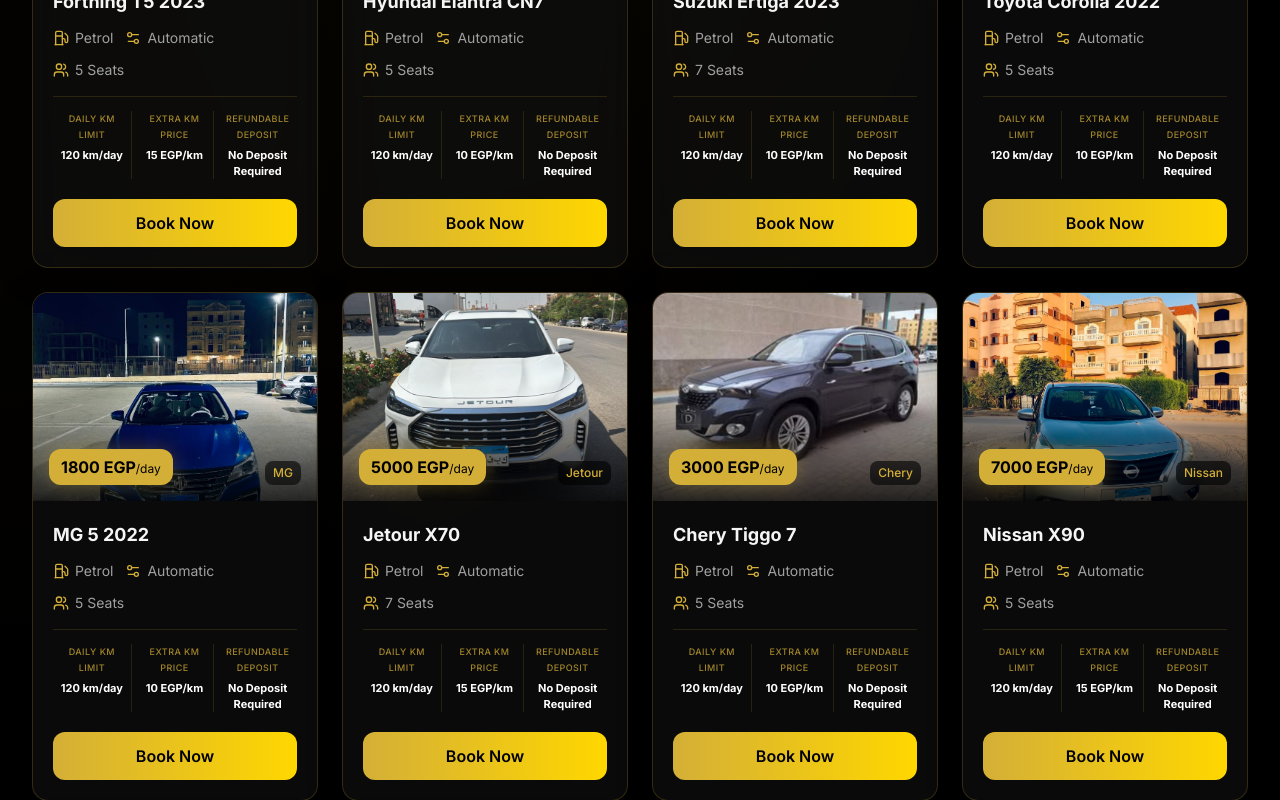
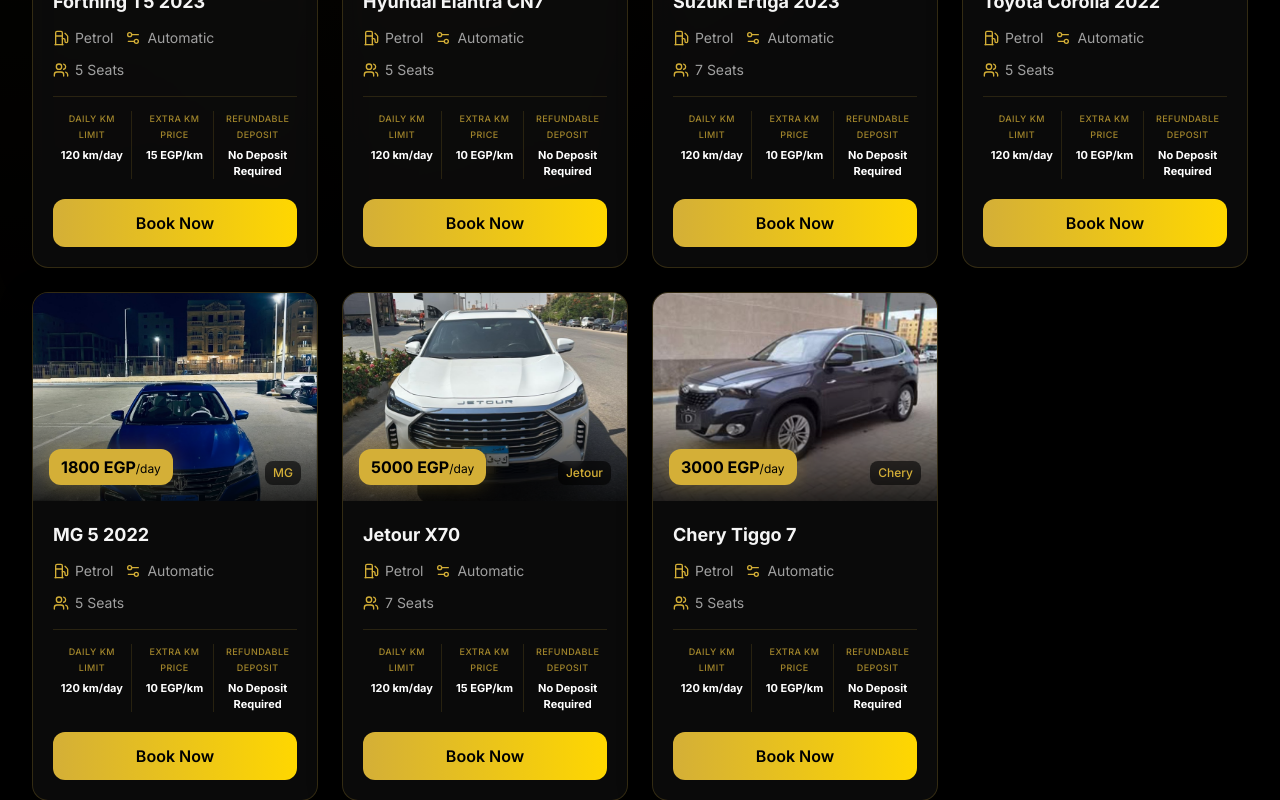
Before and after one commit to medoouwj12-tech/dollar-car-rental, a Next.js app: page / in a window 1280 px wide. Shown: the part 2000-2800 px from the top of the page. Built offline with nearby package versions, Linux system fonts and the light colour scheme.

Commit message:
Remove the 3 newly added cars

```diff
--- a/src/data/initialCars.ts
+++ b/src/data/initialCars.ts
@@ -189,55 +189,4 @@
     extraKmPrice: 10,
     deposit: 0,
   },
-  {
-    id: "12",
-    name: { en: "Nissan X90", ar: "نيسان X90" },
-    brand: "Nissan",
-    image: "/images/nissan-sunny.jpg",
-    pricePerDay: 7000,
-    specs: {
-      fuel: "petrol",
-      transmission: "automatic",
-      seats: 5,
-      type: "luxury",
-    },
-    available: true,
-    kmLimit: 120,
-    extraKmPrice: 15,
-    deposit: 0,
-  },
-  {
-    id: "13",
-    name: { en: "Jetour X70 Plus", ar: "جيتور X70 بلس" },
-    brand: "Jetour",
-    image: "/images/jetour-x70.jpg",
-    pricePerDay: 2000,
-    specs: {
-      fuel: "petrol",
-      transmission: "automatic",
-      seats: 7,
-      type: "suv",
-    },
-    available: true,
-    kmLimit: 120,
-    extraKmPrice: 15,
-    deposit: 0,
-  },
-  {
-    id: "14",
-    name: { en: "Hyundai Elantra 2026", ar: "هيونداي إلينترا 2026" },
-    brand: "Hyundai",
-    image: "/images/hyundai-elantra-cn7.jpg",
-    pricePerDay: 1700,
-    specs: {
-      fuel: "petrol",
-      transmission: "automatic",
-      seats: 5,
-      type: "sedan",
-    },
-    available: true,
-    kmLimit: 120,
-    extraKmPrice: 10,
-    deposit: 0,
-  },
 ];
```
